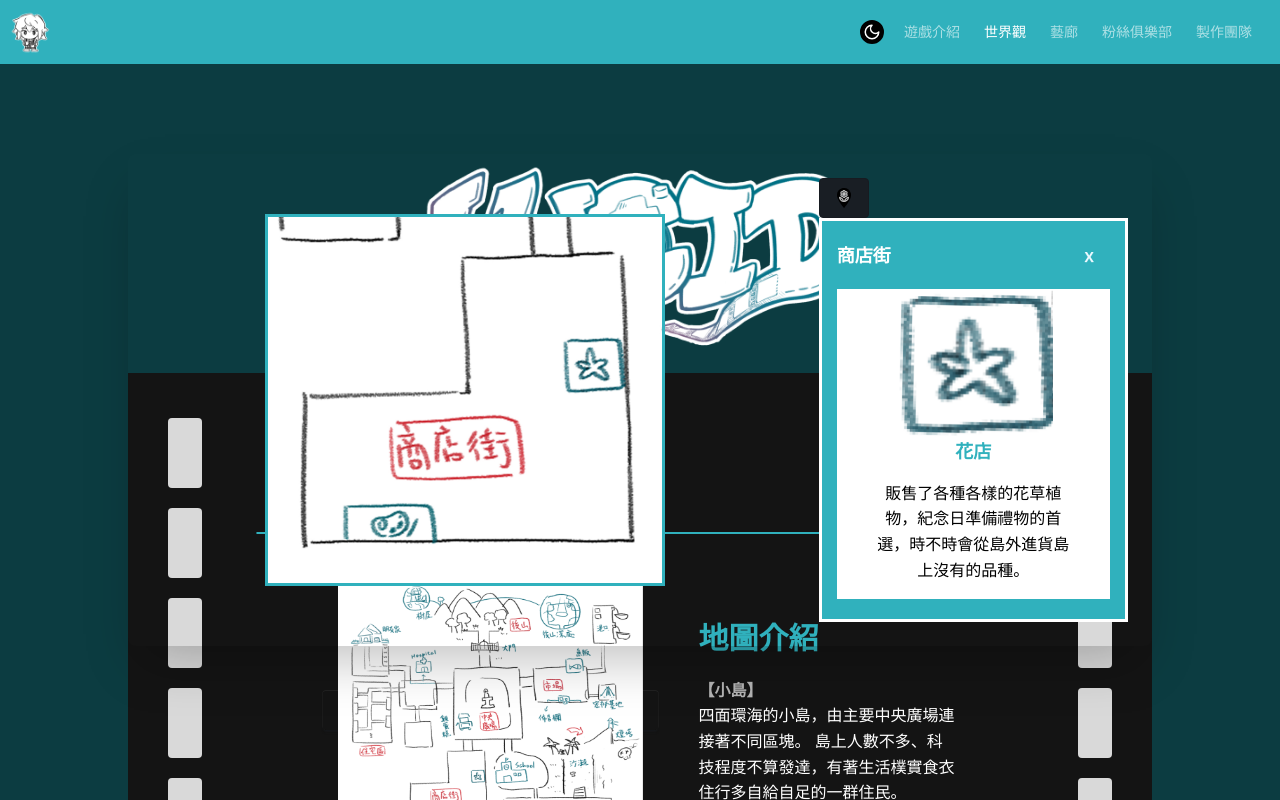
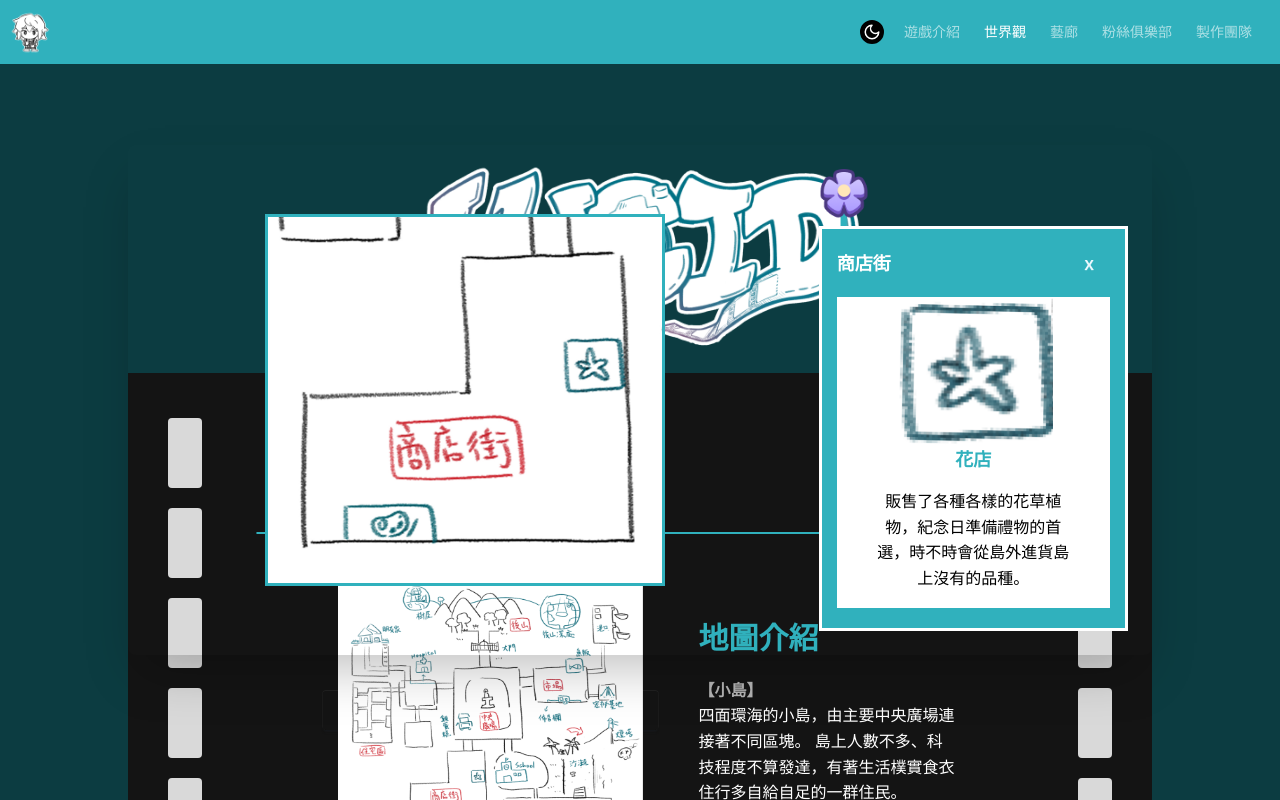
Before and after one commit to xiaaaaaa/LUCID-gameWebsite, a React (Vite) app: page /world in a window 1280 px wide. Both pictures are taken after a click on the button 490 px from the left and 709 px from the top of the page. Shown: the top 800 px of the page. Built offline with nearby package versions, Linux system fonts and the light colour scheme.

Commit message:
替換花店icon

```diff
--- a/src/components/WorldViewBody.jsx
+++ b/src/components/WorldViewBody.jsx
@@ -67,7 +67,7 @@ function WorldViewBody() {
                                         {/*Right Intro*/}
                                         <div className="flex flex-col  w-[80vw]">
                                             {/*Button to FlowerShop*/}
-                                            <button className="btn w-[50px] shadow-none">
+                                            <button className="w-[50px]">
                                                 <Link to="/world/flowershop">
                                                     <img src="/images/flowerShopIcon.png" alt="flowerShopIcon" />
                                                 </Link>
```
Also changed, not shown: public/images/flowerShopIcon.png.
